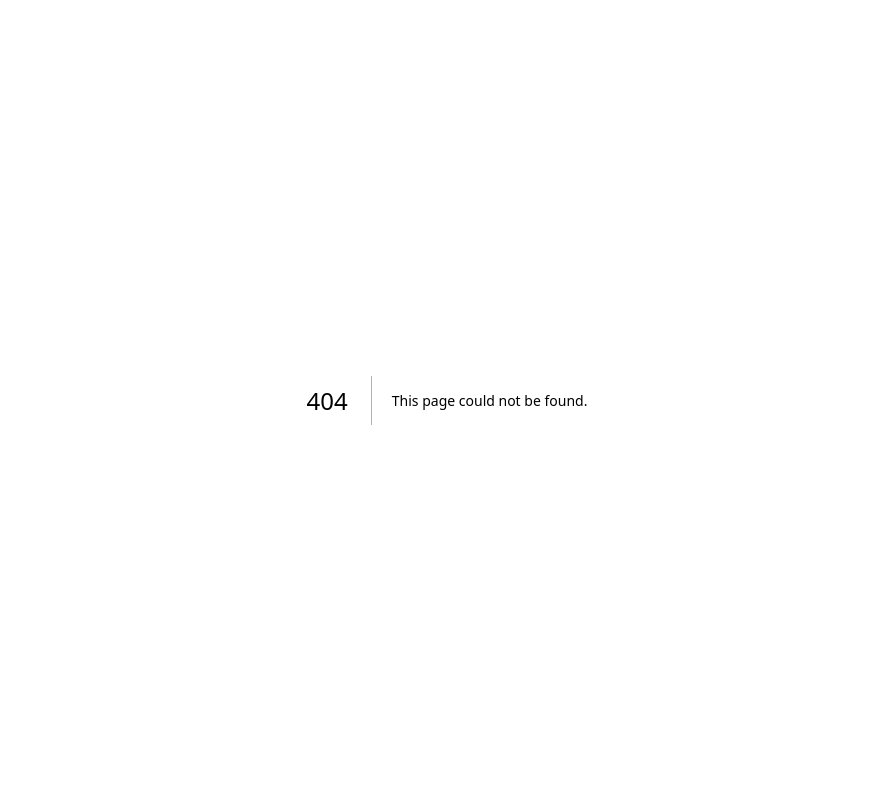
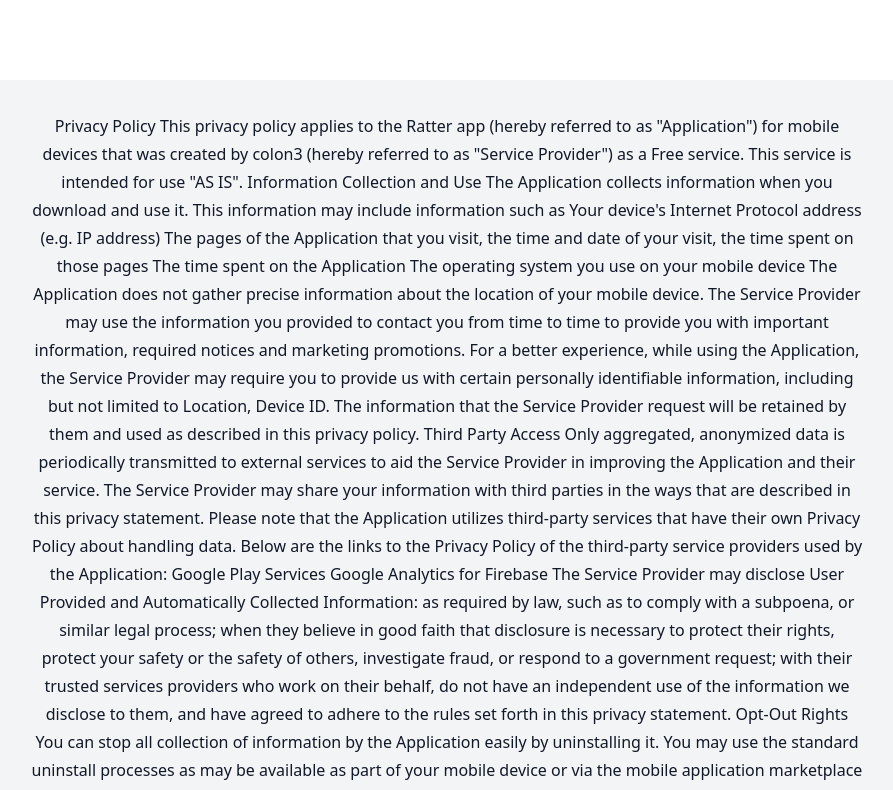
Before and after one commit to naamagee/website, a Next.js app: page /ratter/privacy in a window 1280 px wide. Before the commit this address had no page. Shown: the top 790 px of the page, without its empty margins (193-1086 px from the left). Built offline with nearby package versions, Linux system fonts and the light colour scheme.

Commit message:
add privact policy

```diff
--- /dev/null
+++ b/app/ratter/privacy/page.tsx
@@ -0,0 +1,81 @@
+export default function Page() {
+
+    return (
+        <div className="min-h-screen bg-gray-100 text-gray-900 font-sans">
+      <main className="max-w-4xl mx-auto mt-20 text-center">
+
+            <div className="leading-7 p-8">
+                Privacy Policy
+                This privacy policy applies to the Ratter app (hereby referred to as "Application") for mobile devices that was created by colon3 (hereby referred to as "Service Provider") as a Free service. This service is intended for use "AS IS".
+
+
+                Information Collection and Use
+                The Application collects information when you download and use it. This information may include information such as
+
+                Your device's Internet Protocol address (e.g. IP address)
+                The pages of the Application that you visit, the time and date of your visit, the time spent on those pages
+                The time spent on the Application
+                The operating system you use on your mobile device
+
+                The Application does not gather precise information about the location of your mobile device.
+
+
+                The Service Provider may use the information you provided to contact you from time to time to provide you with important information, required notices and marketing promotions.
+
+
+                For a better experience, while using the Application, the Service Provider may require you to provide us with certain personally identifiable information, including but not limited to Location, Device ID. The information that the Service Provider request will be retained by them and used as described in this privacy policy.
+
+
+                Third Party Access
+                Only aggregated, anonymized data is periodically transmitted to external services to aid the Service Provider in improving the Application and their service. The Service Provider may share your information with third parties in the ways that are described in this privacy statement.
+
+
+                Please note that the Application utilizes third-party services that have their own Privacy Policy about handling data. Below are the links to the Privacy Policy of the third-party service providers used by the Application:
+
+                Google Play Services
+                Google Analytics for Firebase
+
+                The Service Provider may disclose User Provided and Automatically Collected Information:
+
+                as required by law, such as to comply with a subpoena, or similar legal process;
+                when they believe in good faith that disclosure is necessary to protect their rights, protect your safety or the safety of others, investigate fraud, or respond to a government request;
+                with their trusted services providers who work on their behalf, do not have an independent use of the information we disclose to them, and have agreed to adhere to the rules set forth in this privacy statement.
+
+                Opt-Out Rights
+                You can stop all collection of information by the Application easily by uninstalling it. You may use the standard uninstall processes as may be available as part of your mobile device or via the mobile application marketplace or network.
+
+
+                Data Retention Policy
+                The Service Provider will retain User Provided data for as long as you use the Application and for a reasonable time thereafter. If you'd like them to delete User Provided Data that you have provided via the Application, please contact them at alex@magee.us and they will respond in a reasonable time.
+
+
+                Children
+                The Service Provider does not use the Application to knowingly solicit data from or market to children under the age of 13.
+
+
+                The Application does not address anyone under the age of 13. The Service Provider does not knowingly collect personally identifiable information from children under 13 years of age. In the case the Service Provider discover that a child under 13 has provided personal information, the Service Provider will immediately delete this from their servers. If you are a parent or guardian and you are aware that your child has provided us with personal information, please contact the Service Provider (alex@magee.us) so that they will be able to take the necessary actions.
+
+
+                Security
+                The Service Provider is concerned about safeguarding the confidentiality of your information. The Service Provider provides physical, electronic, and procedural safeguards to protect information the Service Provider processes and maintains.
+
+
+                Changes
+                This Privacy Policy may be updated from time to time for any reason. The Service Provider will notify you of any changes to the Privacy Policy by updating this page with the new Privacy Policy. You are advised to consult this Privacy Policy regularly for any changes, as continued use is deemed approval of all changes.
+
+
+                This privacy policy is effective as of 2024-10-14
+
+
+                Your Consent
+                By using the Application, you are consenting to the processing of your information as set forth in this Privacy Policy now and as amended by us.
+
+
+                Contact Us
+                If you have any questions regarding privacy while using the Application, or have questions about the practices, please contact the Service Provider via email at alex@magee.us.
+            </div>
+            </main>
+
+        </div>
+    )
+}
```
